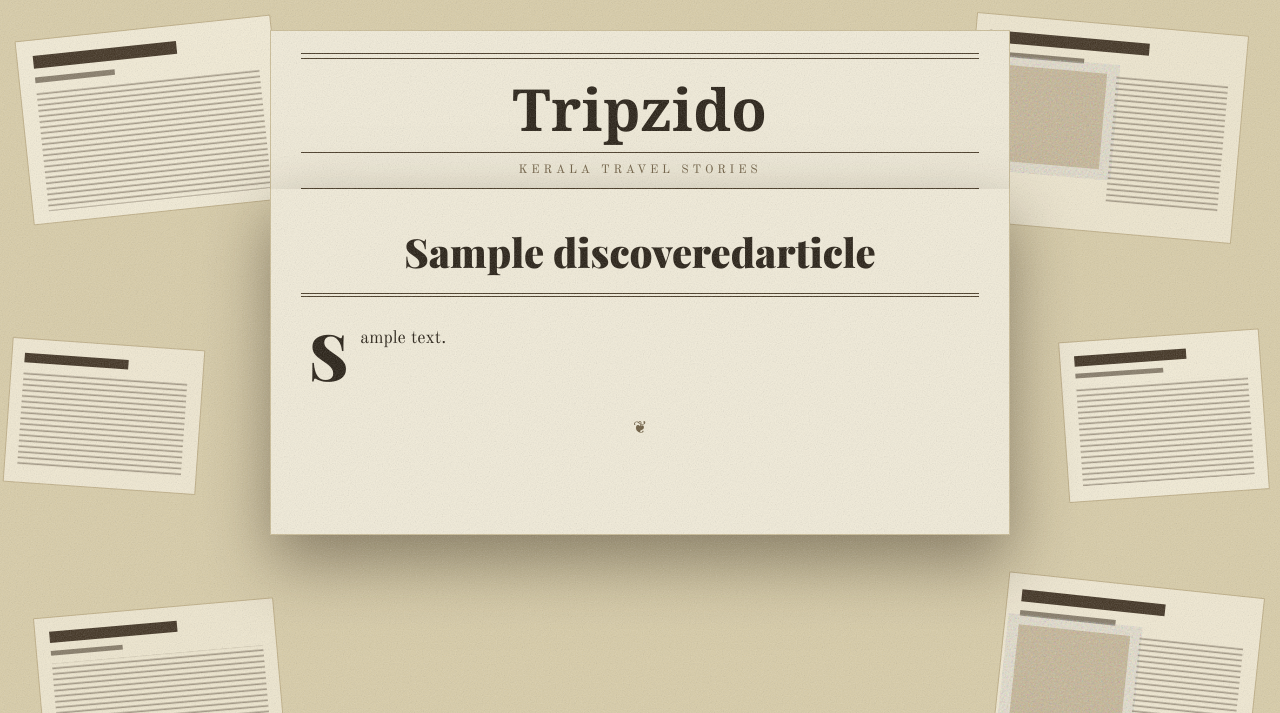
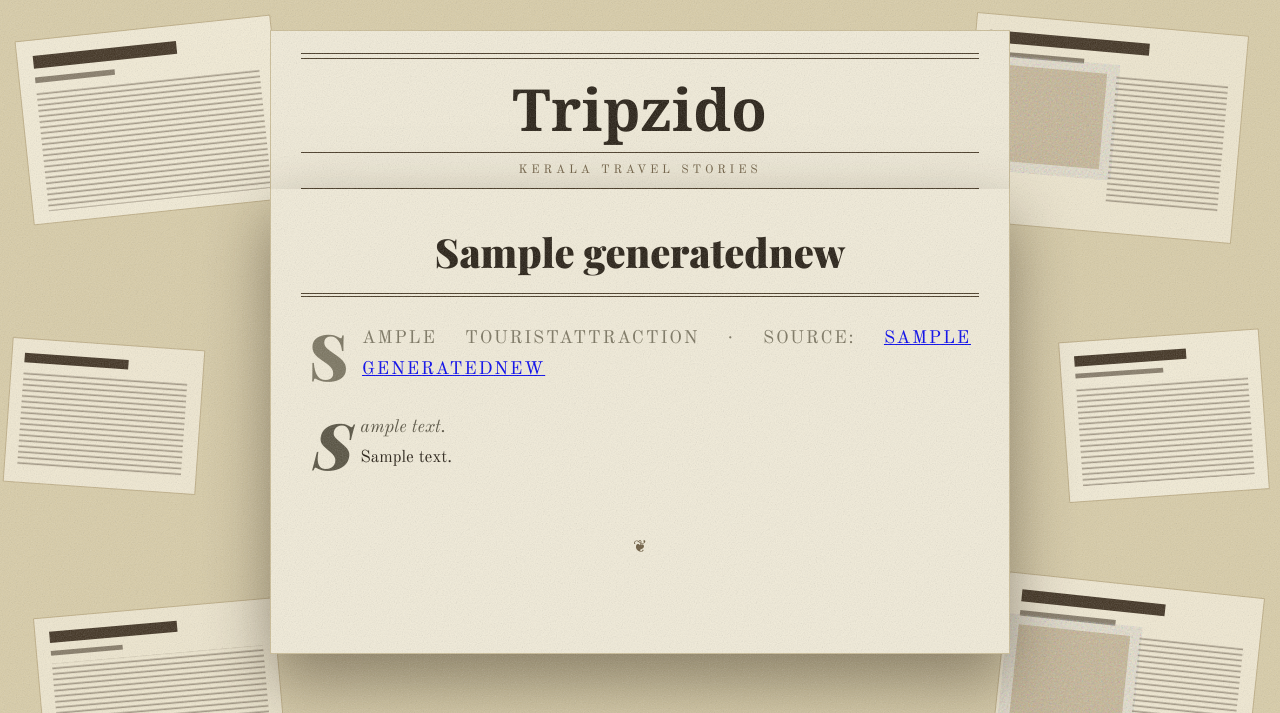
Before and after one commit to uvais10/UVAIS-DEV-1, a Django app: a page that uses news/templates/news/news_detail.html in a window 1280 px wide. Shown: the top 713 px of the page. Run offline with Django 5.2, Linux system fonts and the light colour scheme; tables that the repository leaves empty hold one stand-in row (values such as "Sample post"); some web fonts are replaced.

Commit message:
Public site shows published generated articles only - Phase 1 complete

```diff
--- a/news/services/llm_client.py
+++ b/news/services/llm_client.py
@@ -10,10 +10,10 @@ class LLMError(RuntimeError):
 
 def call_local_llm(prompt, *, system="", json_mode=True, timeout=600):
     base_url = getattr(settings, "LOCAL_LLM_BASE_URL", "http://localhost:11434")
-    model = getattr(settings, "LOCAL_LLM_MODEL", "qwen3.5:4b")
+    model = getattr(settings, "LOCAL_LLM_MODEL", "llama3.1")
 
     try:
-        payload = {"model": model, "prompt": prompt, "system": system, "stream": False}
+        payload = {"model": model, "prompt": prompt, "system": system, "stream": False, "think": False}
         if json_mode:
             payload["format"] = "json"
         resp = requests.post(f"{base_url}/api/generate", json=payload, timeout=timeout)
@@ -23,7 +23,7 @@ def call_local_llm(prompt, *, system="", json_mode=True, timeout=600):
             if system:
                 messages.append({"role": "system", "content": system})
             messages.append({"role": "user", "content": prompt})
-            chat_payload = {"model": model, "messages": messages, "stream": False}
+            chat_payload = {"model": model, "messages": messages, "stream": False, "think": False}
             if json_mode:
                 chat_payload["format"] = "json"
             resp = requests.post(f"{base_url}/api/chat", json=chat_payload, timeout=timeout)
--- a/news/static/news/style.css
+++ b/news/static/news/style.css
@@ -212,3 +212,21 @@ main::after {
 .pagination a:hover {
     background: #ebe1c2;
 }
+/* ---------- generated articles ---------- */
+.article-summary {
+    margin: 4px 0 2px;
+    color: #55503f;
+    font-style: italic;
+}
+
+.article-meta {
+    text-transform: uppercase;
+    letter-spacing: 0.1em;
+    font-size: 12px;
+    color: #7a745f;
+}
+
+.article-body p {
+    margin-bottom: 14px;
+    line-height: 1.7;
+}
--- a/news/templates/news/news_detail.html
+++ b/news/templates/news/news_detail.html
@@ -3,8 +3,23 @@
 {% block title %}{{ article.title }}{% endblock %}
 
 {% block content %}
-<div class="article-detail">
-<h2>{{ article.title }}</h2>
-<p>{{ article.raw_content }}</p>
-</div>
+<article class="article-detail">
+    <h2>{{ article.title }}</h2>
+
+    <p class="article-meta">
+        {% if article.attraction %}{{ article.attraction.name }} &middot;{% endif %}
+        {% if article.source_name %}
+            Source:
+            <a href="{{ article.source_url }}" target="_blank" rel="noopener">{{ article.source_name }}</a>
+        {% endif %}
+    </p>
+
+    {% if article.summary %}
+        <p class="article-summary">{{ article.summary }}</p>
+    {% endif %}
+
+    <div class="article-body">
+        {{ article.content|safe }}
+    </div>
+</article>
 {% endblock %}
--- a/news/views.py
+++ b/news/views.py
@@ -1,17 +1,17 @@
 from django.core.paginator import Paginator
 from django.shortcuts import get_object_or_404, render
 
-from news.models import DiscoveredArticle, TouristAttraction
+from news.models import GeneratedNews, TouristAttraction
 
 
 def news_list(request, attraction_slug=None):
     attractions = TouristAttraction.objects.all()
     selected = None
+    articles = GeneratedNews.objects.filter(is_published=True)
     if attraction_slug:
         selected = get_object_or_404(TouristAttraction, slug=attraction_slug)
-        articles = DiscoveredArticle.objects.filter(matched_attractions=selected)
-    else:
-        articles = DiscoveredArticle.objects.all().order_by("-published_at")
+        articles = articles.filter(attraction=selected)
+    articles = articles.order_by("-created_at")
 
     paginator = Paginator(articles, 10)
     page_number = request.GET.get("page", 1)
@@ -25,5 +25,5 @@ def news_list(request, attraction_slug=None):
 
 
 def news_detail(request, slug):
-    article = get_object_or_404(DiscoveredArticle, slug=slug)
+    article = get_object_or_404(GeneratedNews, slug=slug, is_published=True)
     return render(request, "news/news_detail.html", {"article": article})
--- a/tripzido_news/settings.py
+++ b/tripzido_news/settings.py
@@ -132,6 +132,6 @@ MAILERS = {
 }
 # The AI brain - placeholder until the server LLM is ready (Phase 2)
 LOCAL_LLM_BASE_URL = "http://localhost:11434"
-LOCAL_LLM_MODEL = "qwen3.5:4b"
-NEWS_AI_CONFIDENCE_THRESHOLD = 0.75
+LOCAL_LLM_MODEL = "qwen3.5:2b"
+NEWS_AI_CONFIDENCE_THRESHOLD = 0.5
 NEWS_AUTO_PUBLISH = False
```
Also changed, not shown: news/templates/news/news_list.html (+8 -3 lines).
